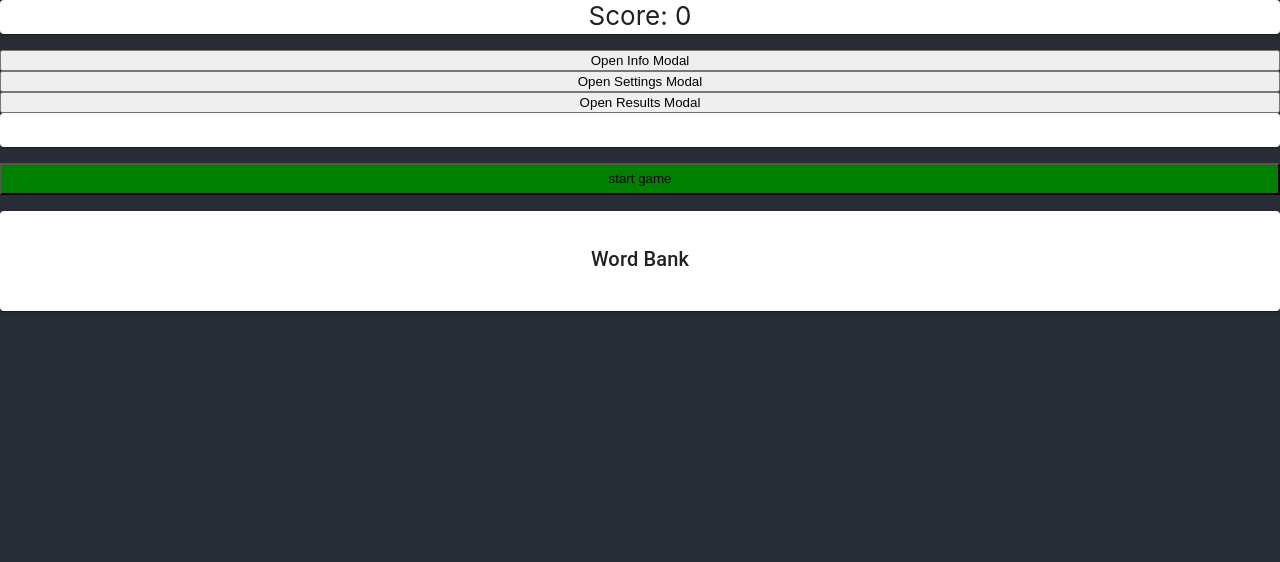
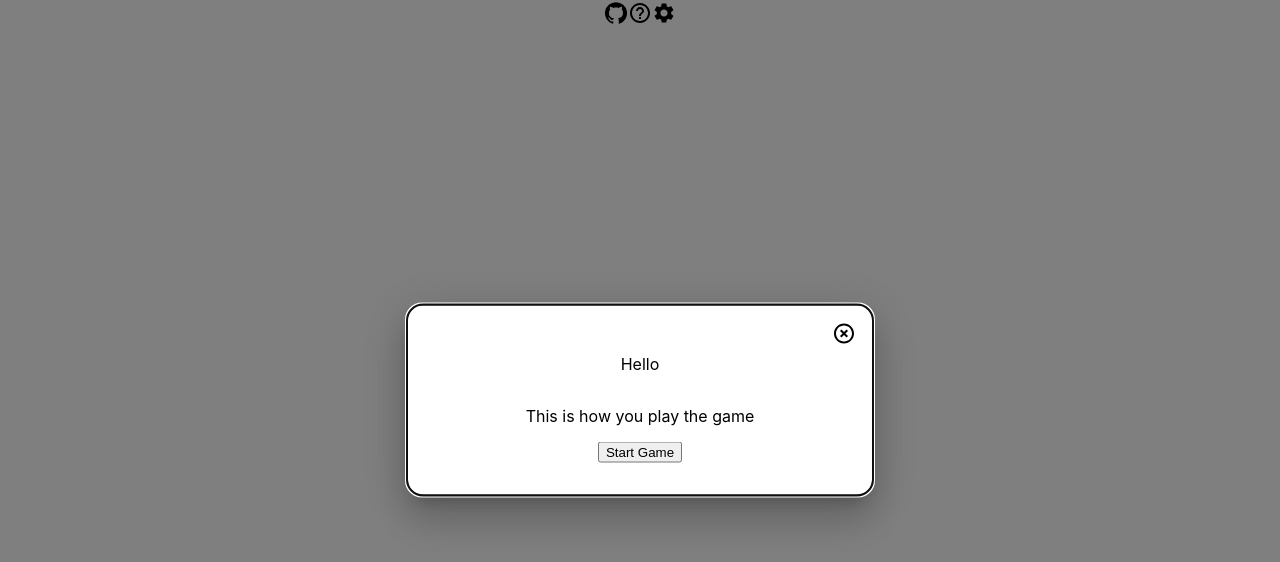
Before and after one commit to ktnguy20/wordhunt-reactapp, a React (Create React App) app: page / in a window 1280 px wide. Shown: the top 562 px of the page. Built offline with nearby package versions, Linux system fonts and the light colour scheme.

Commit message:
setup modal functionality

```diff
--- a/src/App.tsx
+++ b/src/App.tsx
@@ -1,7 +1,8 @@
-import React, {useState, MouseEvent} from 'react';
+import React, {useState, MouseEvent, useEffect} from 'react';
 import useCountdown from './hooks/useCountdown';
 import styles from './styles/App.module.scss';
 import diceArray from './assets/LetterDice/DiceArray';
+import Box from '@mui/material/Box';
 import Paper from '@mui/material/Paper';
 import validWords from './data/ValidWords';
 import TileGrid from './components/TileGrid';
@@ -10,6 +11,8 @@ import WordHistory from './components/WordHistory';
 import InfoModal from './components/modals/InfoModal';
 import SettingsModal from './components/modals/SettingsModal';
 import ResultsModal from './components/modals/ResultsModal';
+import NavBar from './components/NavBar';
+
 
 function App() {
   const [isActive, setIsActive] = useState<boolean>(false);
@@ -23,10 +26,11 @@ function App() {
   const [tileStatus, setTileStatus] = useState<string>('');
   const [score, setScore] = useState<number>(0);
   const [gameLength, setGameLength] = useState<number>(10);
-  const [isInfoModalOpen, setIsInfoModalOpen] = useState<boolean>(false);
+  const [isInfoModalOpen, setIsInfoModalOpen] = useState<boolean>(true);
   // eslint-disable-next-line max-len
   const [isSettingsModalOpen, setIsSettingsModalOpen] = useState<boolean>(false);
   const [isResultsModalOpen, setIsResultsModalOpen] = useState<boolean>(false);
+
 
   const onTimeout = (): void => {
     setIsActive((isActive) => false);
@@ -138,31 +142,30 @@ function App() {
 
   return (
     <div className={styles.header} onMouseUp = {mouseUpHandler}>
-      <Paper style = {{marginBottom: '2vh', height: '1.3em'}}>
-        {`Score: ${score}`}
-      </Paper>
-
-      <button
-        onClick={() => setIsInfoModalOpen(true)}
-      > Open Info Modal </button>
-      <button
-        onClick={() => setIsSettingsModalOpen(true)}
-      > Open Settings Modal </button>
-      <button
-        onClick={() => setIsResultsModalOpen(true)}
-      > Open Results Modal </button>
-
-      <Paper style = {{
-        marginBottom: '2vh',
-        height: '1.3em',
-        backgroundColor: `${tileStatus}`}}
-      >
-        {currWord}
-      </Paper>
+      <NavBar
+        handleOpenInfoModal={() => setIsInfoModalOpen(true)}
+        handleOpenSettingsModal = {() => setIsSettingsModalOpen(true)}
+      />
       {
       isActive ?
         <>
+          <Paper style = {{marginBottom: '2vh', height: '1.3em'}}>
+            {`Score: ${score}`}
+          </Paper>
           <Timer clockTime={clockTime}/>
+          <Box
+            display = 'inline-block'
+            style = {{height: '1.3em', marginBottom: '2vh'}}
+          >
+            <Paper style = {{
+              display: 'inline-block',
+              paddingLeft: '5px',
+              paddingRight: '5px',
+              backgroundColor: `${tileStatus}`}}
+            >
+              {currWord}
+            </Paper>
+          </Box>
           <TileGrid
             gridArr = {gridArr}
             onTileDown = {onTileDown}
@@ -170,25 +173,15 @@ function App() {
             path = {path}
             tileStatus = {tileStatus}
           />
+          <WordHistory wordHistory = {wordHistory}/>
         </>:
-        <button
-          onClick={handleGameStart}
-          style = {{height: '4vh', backgroundColor: 'green'}}
-        >
-          start game
-        </button>
-      }
-      <WordHistory wordHistory = {wordHistory}/>
-      {
-      isActive ?
-        <div style = {{marginTop: '2vh'}}>
-          <button onClick={handleGameRestart}> Restart game </button>
-        </div>:
         null
       }
       <InfoModal
         isOpen = {isInfoModalOpen}
         handleClose = {() => setIsInfoModalOpen(false)}
+        handleStart = {() => handleGameStart()}
+        isActive = {isActive}
       />
       <SettingsModal
         isOpen = {isSettingsModalOpen}
@@ -197,7 +190,10 @@ function App() {
       <ResultsModal
         isOpen = {isResultsModalOpen}
         handleClose = {() => setIsResultsModalOpen(false)}
+        handleRestart = {() => handleGameRestart()}
+        score = {score}
         wordHistory = {wordHistory}
+        setIsInfoModalOpen = {setIsInfoModalOpen}
       />
     </div>
   );
--- /dev/null
+++ b/src/components/NavBar.tsx
@@ -0,0 +1,36 @@
+import React from 'react';
+import GitHubIcon from '@mui/icons-material/GitHub';
+import HelpOutlineIcon from '@mui/icons-material/HelpOutline';
+import SettingsIcon from '@mui/icons-material/Settings';
+import styles from '../styles/NavBar.module.scss';
+
+type NavBarProps = {
+  handleOpenInfoModal: () => void;
+  handleOpenSettingsModal: () => void;
+}
+
+function NavBar({
+  handleOpenInfoModal,
+  handleOpenSettingsModal,
+}: NavBarProps) {
+  return (
+    <div style = {{}}>
+      <GitHubIcon
+        className = {styles.github}
+        onClick = {() => {
+          location.href = 'https://github.com/ktnguy20/wordhunt-reactapp';
+        }}
+      />
+      <HelpOutlineIcon
+        className = {styles.info}
+        onClick = {handleOpenInfoModal}
+      />
+      <SettingsIcon
+        className = {styles.settings}
+        onClick = {handleOpenSettingsModal}
+      />
+    </div>
+  );
+}
+
+export default NavBar;
--- a/src/components/Tile.tsx
+++ b/src/components/Tile.tsx
@@ -21,7 +21,7 @@ function Tile({
   tileStatus,
 }: TileProps) {
   const TileContainer = styled(Paper)(() => ({
-    backgroundColor: tileStatus !== undefined ? tileStatus : 'aliceblue',
+    backgroundColor: tileStatus !== undefined ? tileStatus : '#E3CFAA',
     position: 'relative',
     height: '0',
     width: '100%',
@@ -57,7 +57,7 @@ function Tile({
         onMouseDown = {mouseDownHandler}
         id = {`${tileId}`}
       >
-        <TileContainer>
+        <TileContainer elevation = {16}>
           <LetterContainer onMouseEnter = {mouseEnterHandler}>
             <div>
               {tileValue}
--- a/src/components/TileGrid.tsx
+++ b/src/components/TileGrid.tsx
@@ -32,10 +32,10 @@ function TileGrid({
       style={{justifyContent: 'center', display: 'flex'}}
     >
       <Box
-        width={{xs: 0.6, sm: .5, md: .4, lg: .3, xl: .2}}
+        width={{xs: 0.4, sm: .3, md: .25, lg: .2, xl: .15}}
       >
         <Grid container
-          spacing={{xs: 1, sm: 1.25, md: 1.5, lg: 1.75, xl: 2}}
+          spacing={{xs: 0.5, sm: 0.75, md: 1.0, lg: 1.25, xl: 1.50}}
           className="unselectable"
         >
           <Xwrapper>
--- a/src/components/Timer.tsx
+++ b/src/components/Timer.tsx
@@ -1,4 +1,5 @@
 import React from 'react';
+import styles from '../styles/Timer.module.scss';
 
 type TimerProps = {
   clockTime: number;
@@ -6,7 +7,7 @@ type TimerProps = {
 
 function Timer({clockTime}: TimerProps) {
   return (
-    <div>
+    <div className = {styles.timer}>
       {clockTime}
     </div>
   );
--- a/src/components/modals/BaseModal.tsx
+++ b/src/components/modals/BaseModal.tsx
@@ -37,10 +37,11 @@ function BaseModal({isOpen, handleClose, children}: BaseModalProps) {
   return (
     <div>
       <Modal
-        open={isOpen}
+        open= {isOpen}
+        onClose= {handleClose}
         closeAfterTransition
-        BackdropComponent={Backdrop}
-        BackdropProps={{
+        BackdropComponent= {Backdrop}
+        BackdropProps= {{
           timeout: 500,
         }}
       >
--- a/src/components/modals/InfoModal.tsx
+++ b/src/components/modals/InfoModal.tsx
@@ -4,9 +4,16 @@ import BaseModal from './BaseModal';
 type InfoModalProps = {
   isOpen: boolean;
   handleClose: () => void;
+  handleStart: () => void;
+  isActive: boolean;
 }
 
-function InfoModal({isOpen, handleClose}: InfoModalProps) {
+function InfoModal({
+  isOpen,
+  handleClose,
+  handleStart,
+  isActive,
+}: InfoModalProps) {
   return (
     <BaseModal
       isOpen = {isOpen}
@@ -18,6 +25,15 @@ function InfoModal({isOpen, handleClose}: InfoModalProps) {
           This is how you play the game
         </p>
       </div>
+      {!isActive ?
+        <button onClick = {() => {
+          handleStart();
+          handleClose();
+        }}>
+          Start Game
+        </button> :
+        null
+      }
     </BaseModal>
   );
 }
--- a/src/components/modals/ResultsModal.tsx
+++ b/src/components/modals/ResultsModal.tsx
@@ -4,21 +4,39 @@ import BaseModal from './BaseModal';
 type ResultsModalProps = {
   isOpen: boolean;
   handleClose: () => void;
+  score: number;
   wordHistory: string[];
+  handleRestart: () => void;
+  setIsInfoModalOpen: (bool: boolean) => void;
 }
 
-function ResultsModal({isOpen, handleClose, wordHistory}: ResultsModalProps) {
+function ResultsModal({
+  isOpen,
+  handleClose,
+  handleRestart,
+  score,
+  wordHistory,
+  setIsInfoModalOpen,
+}: ResultsModalProps) {
   return (
     <BaseModal
       isOpen = {isOpen}
-      handleClose = {handleClose}
+      handleClose = {() => {
+        handleClose();
+        setIsInfoModalOpen(true);
+      }}
     >
       Results
       <div>
+        You scored {score} points
         {wordHistory.map((word: string, idx: number) =>
           <div key = {idx}>{word}</div>,
         )}
       </div>
+      <button onClick = {() => {
+        handleRestart();
+        handleClose();
+      }}> Play Again </button>
     </BaseModal>
   );
 }
--- a/src/styles/App.module.scss
+++ b/src/styles/App.module.scss
@@ -28,7 +28,7 @@
 
 .header {
   @include unselectable;
-  background-color: #282c34;
+  background-color: #FFF;
   min-height: 100vh;
   display: flex;
   flex-direction: column;
--- /dev/null
+++ b/src/styles/NavBar.module.scss
@@ -0,0 +1,12 @@
+.github {
+    cursor: pointer;
+    color: black;
+}
+.settings {
+    cursor: pointer;
+    color: black;
+}
+.info {
+    cursor: pointer;
+    color: black;
+}
--- a/src/styles/Timer.module.scss
+++ b/src/styles/Timer.module.scss
@@ -0,0 +1,3 @@
+.timer {
+    color: #000;
+}
```
